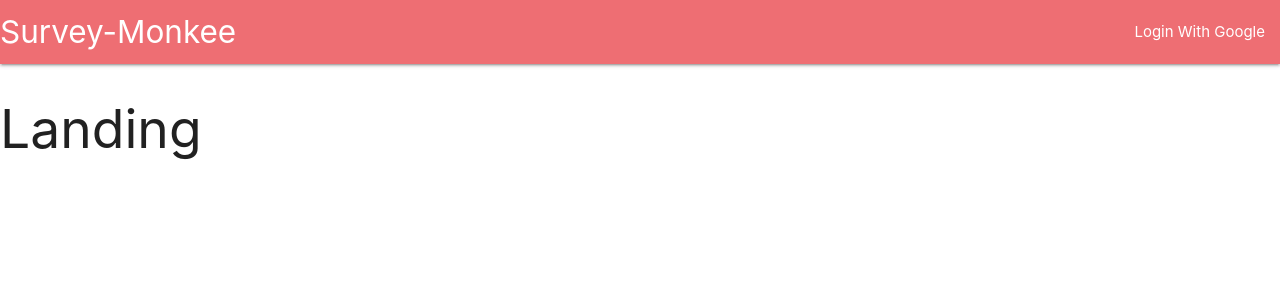
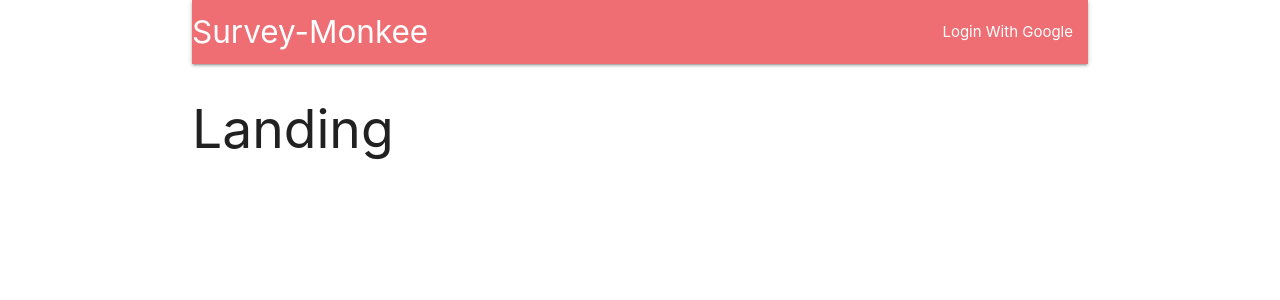
Before and after one commit to agdavid/survey-monkee, a React (Create React App) app in the folder client/: page / in a window 1280 px wide. Shown: the top 300 px of the page. Built offline with nearby package versions, Linux system fonts and the light colour scheme.

Commit message:
install axios and redux-thunk

```diff
--- a/client/package.json
+++ b/client/package.json
@@ -6,11 +6,13 @@
     "@testing-library/jest-dom": "^5.11.4",
     "@testing-library/react": "^11.1.0",
     "@testing-library/user-event": "^12.1.10",
+    "axios": "^0.21.1",
     "http-proxy-middleware": "^1.3.1",
     "materialize-css": "^1.0.0",
     "react": "^17.0.2",
     "react-dom": "^17.0.2",
     "react-scripts": "4.0.3",
+    "redux-thunk": "^2.3.0",
     "web-vitals": "^1.0.1"
   },
   "scripts": {
--- a/client/src/components/App.js
+++ b/client/src/components/App.js
@@ -16,7 +16,7 @@ const Landing = () => {
 
 const App = () => {
   return (
-    <div>
+    <div className="container">
       <BrowserRouter>
         <div>
           <Header />
```
Also changed, not shown: 1 other file (tests, documents, lock files or other folders).
